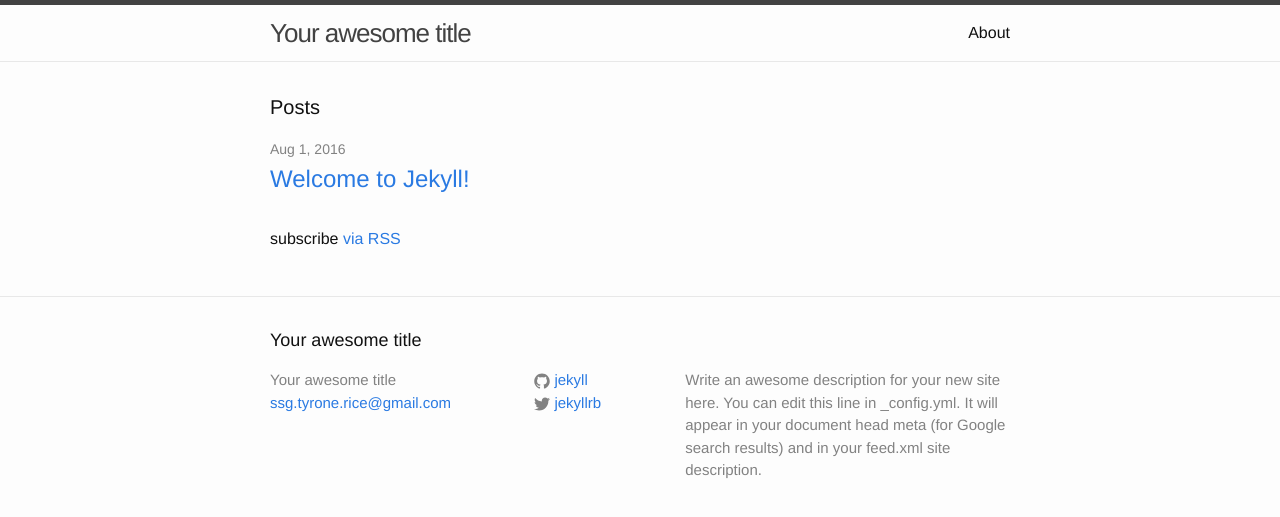
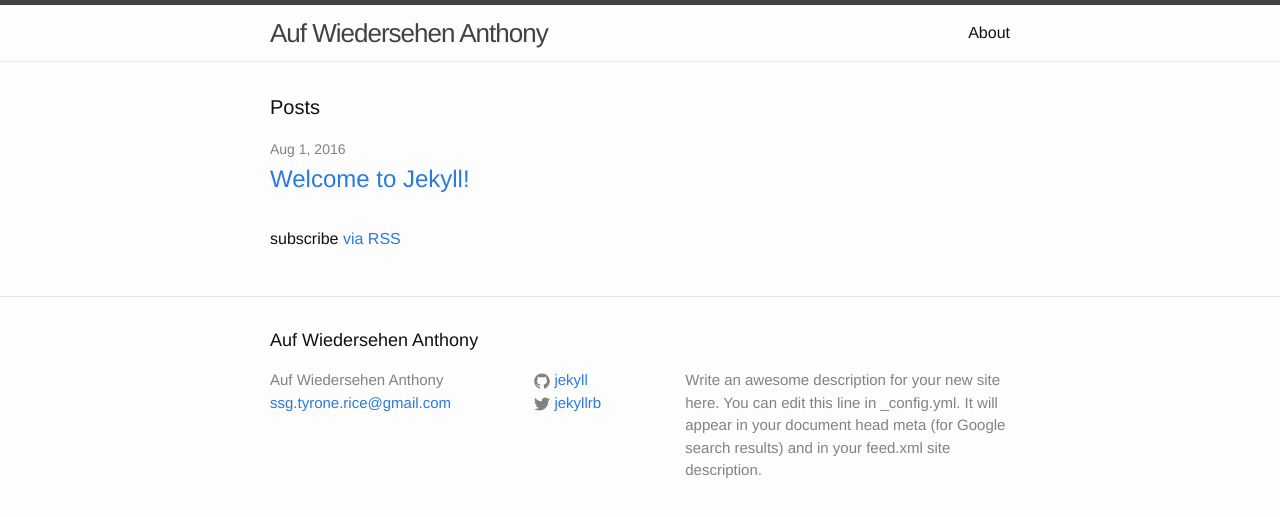
Before and after one commit to anthony1801/anthony1801.github.io, a Jekyll site: the page built from index.html, in a window 1280 px wide. Shown: the top 517 px of the page. Built offline with Jekyll 4.4.1, drawn with Linux system fonts in a browser that asks for light colours.

Commit message:
Update _config.yml

```diff
--- a/_config.yml
+++ b/_config.yml
@@ -6,7 +6,7 @@
 # 'jekyll serve'. If you change this file, please restart the server process.
 
 # Site settings
-title: Your awesome title
+title: Auf Wiedersehen Anthony
 email: ssg.tyrone.rice@gmail.com
 description: > # this means to ignore newlines until "baseurl:"
   Write an awesome description for your new site here. You can edit this
```
